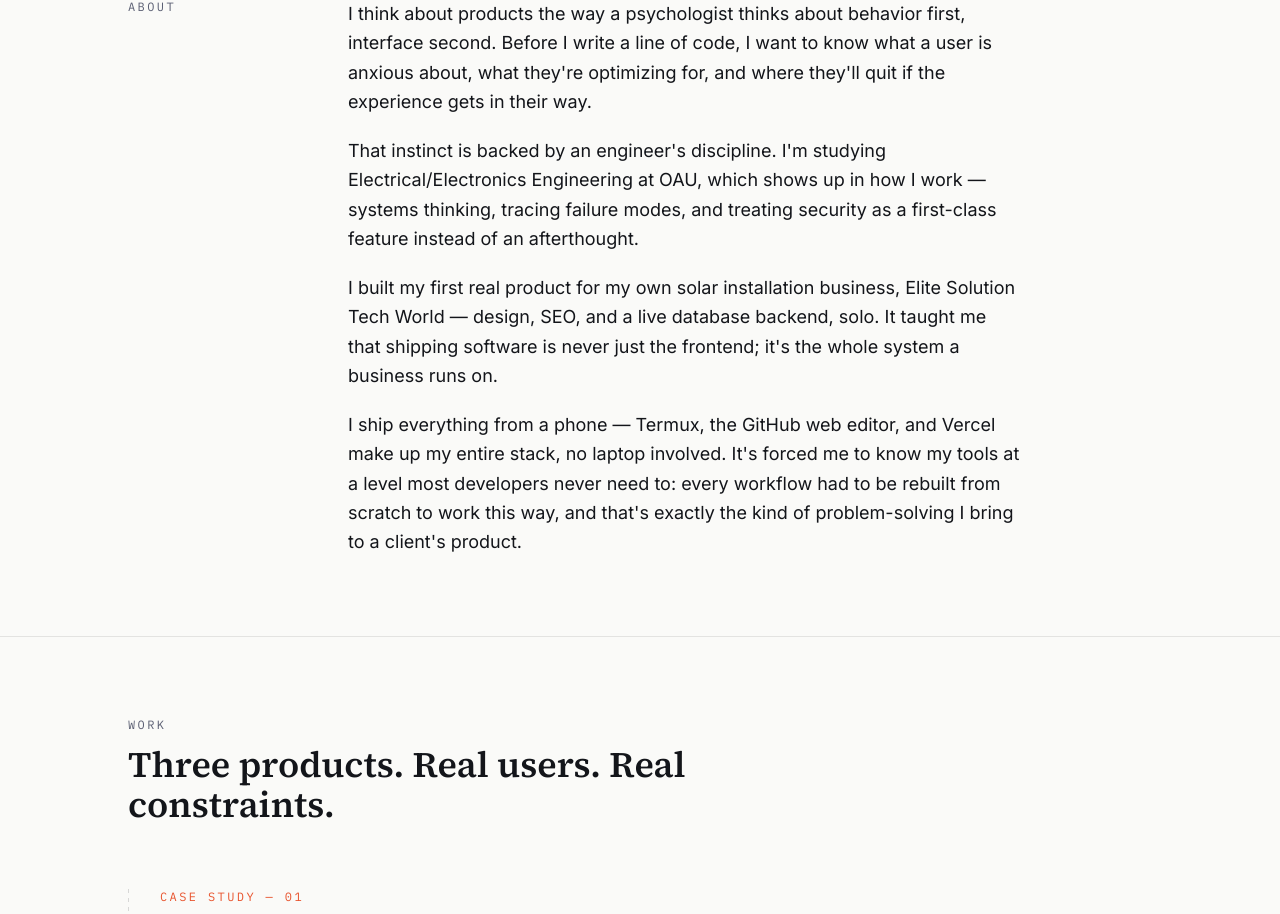
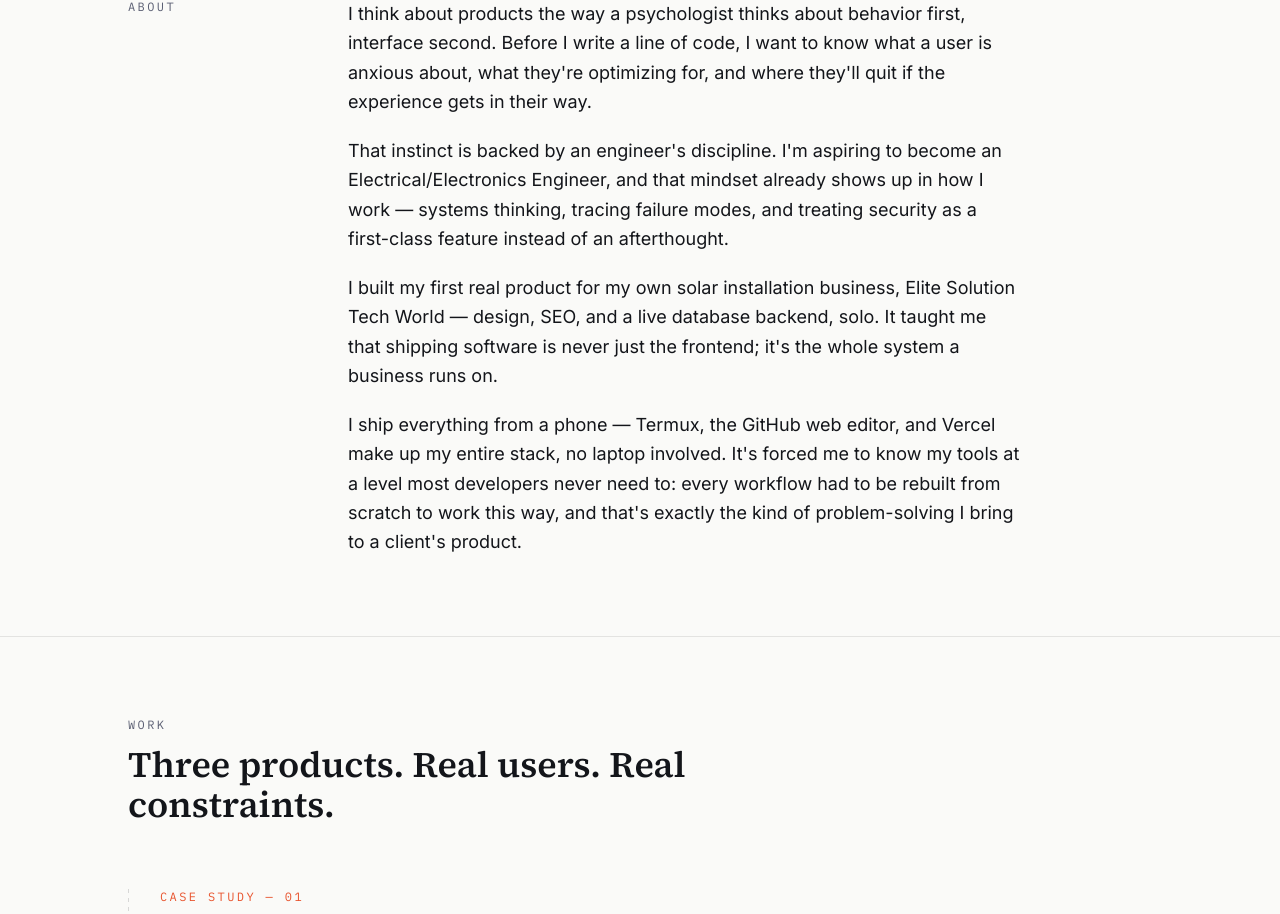
Before and after one commit to examforge99/victor-portfolio, a Next.js app: page / in a window 1280 px wide. Shown: the part 793-1707 px from the top of the page. Built offline with nearby package versions, Linux system fonts and the light colour scheme.

Commit message:
Update About.tsx

```diff
--- a/components/About.tsx
+++ b/components/About.tsx
@@ -16,10 +16,10 @@ export default function About() {
             </p>
             <p>
               That instinct is backed by an engineer's discipline. I'm
-              studying Electrical/Electronics Engineering at OAU, which
-              shows up in how I work — systems thinking, tracing failure
-              modes, and treating security as a first-class feature instead
-              of an afterthought.
+aspiring to become an Electrical/Electronics Engineer, and
+that mindset already shows up in how I work — systems
+thinking, tracing failure modes, and treating security as a
+first-class feature instead of an afterthought.
             </p>
             <p>
               I built my first real product for my own solar installation
```
